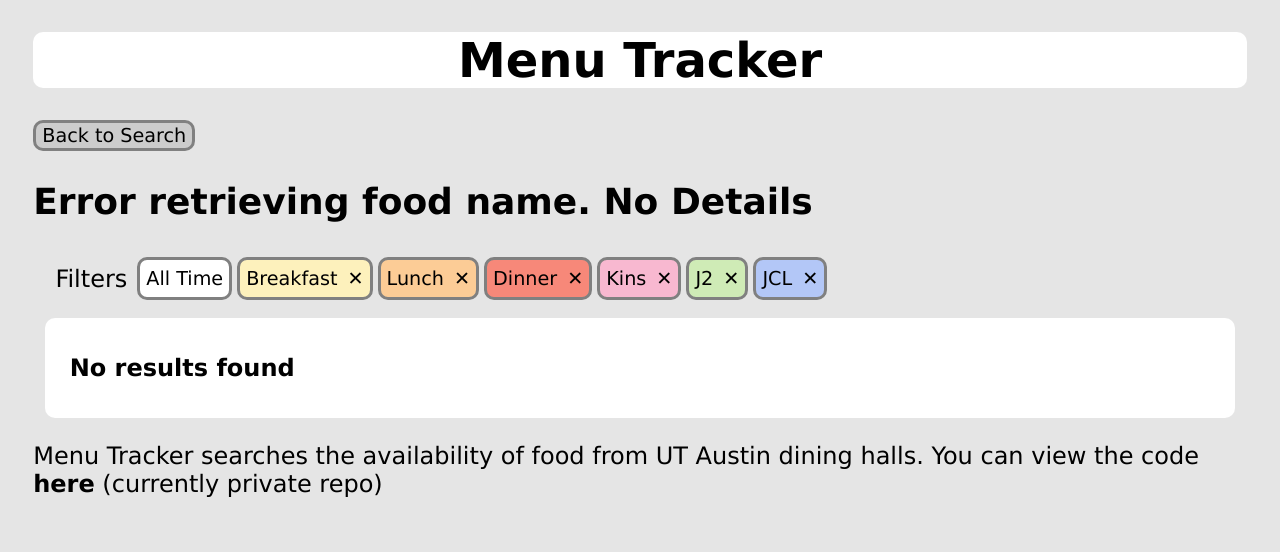
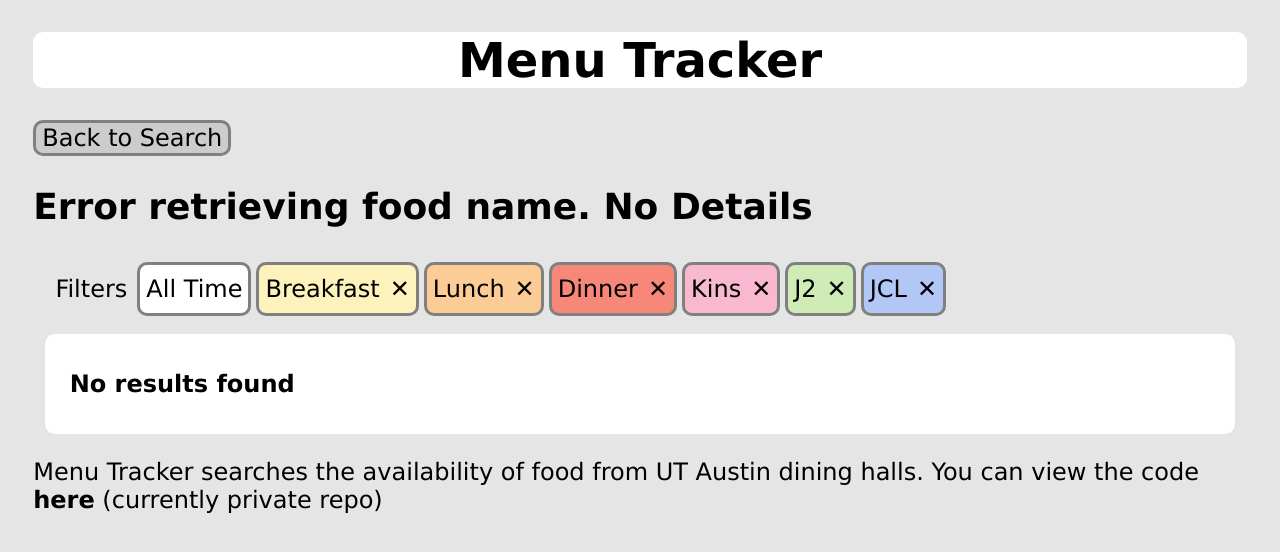
Before and after one commit to iyim4/menu-tracker, a Flask app: page /details in a window 1280 px wide. Shown: the top 552 px of the page. Run offline with Flask 3, Linux system fonts and the light colour scheme.

Commit message:
change button font size

```diff
--- a/static/base.css
+++ b/static/base.css
@@ -64,7 +64,7 @@ a:hover {
 
 /* buttons */
 button {
-    font-size: 80%;
+    font-size: inherit;
     font-family: inherit;
     color: inherit;
     background-color: var(--gray2);
```
